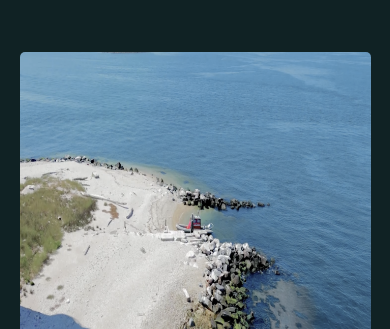
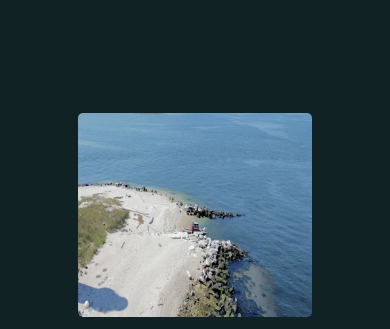
Before and after one commit to northmontauk-com/northmontauk-com.github.io, a plain HTML site: page index.html in a window 390 px wide. Shown: the top 329 px of the page. Drawn offline with Linux system fonts and the light colour scheme.

Commit message:
Update index.html

```diff
--- a/index.html
+++ b/index.html
@@ -97,8 +97,11 @@
 	}
 
     .image {
-        margin-bottom: 20px;
-    }
+		margin-bottom: 10px;
+		width: 66.7%;
+		display: block;
+		margin: 10px auto;
+	}
 }
 
     </style>
```
